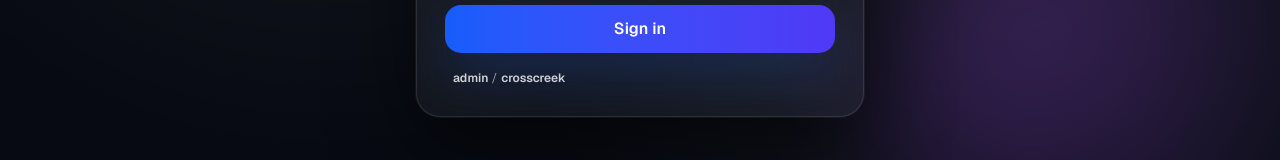
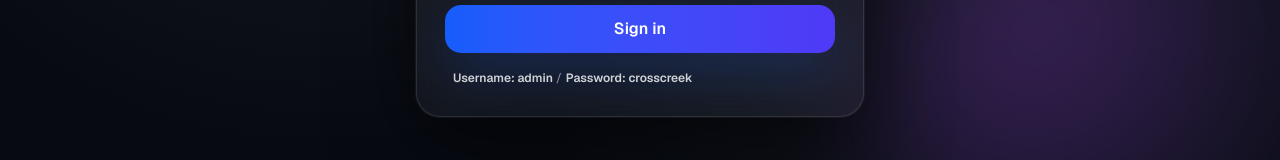
Before and after one commit to TSA-Group/tsa_group_starter, a Next.js app: page /admin in a window 1280 px wide. Shown: the part 525-685 px from the top of the page. Built offline with nearby package versions, Linux system fonts and the light colour scheme.

Commit message:
Update page.tsx

```diff
--- a/app/admin/page.tsx
+++ b/app/admin/page.tsx
@@ -197,8 +197,8 @@ export default function AdminLoginPage() {
               </motion.button>
 
               <div className="text-xs text-white/55 leading-relaxed">
-                <span className="ml-2 font-semibold text-white/80">admin</span> /
-                <span className="ml-1 font-semibold text-white/80">crosscreek</span>
+                <span className="ml-2 font-semibold text-white/80">Username: admin</span> /
+                <span className="ml-1 font-semibold text-white/80">Password: crosscreek</span>
               </div>
             </form>
           </div>
```
